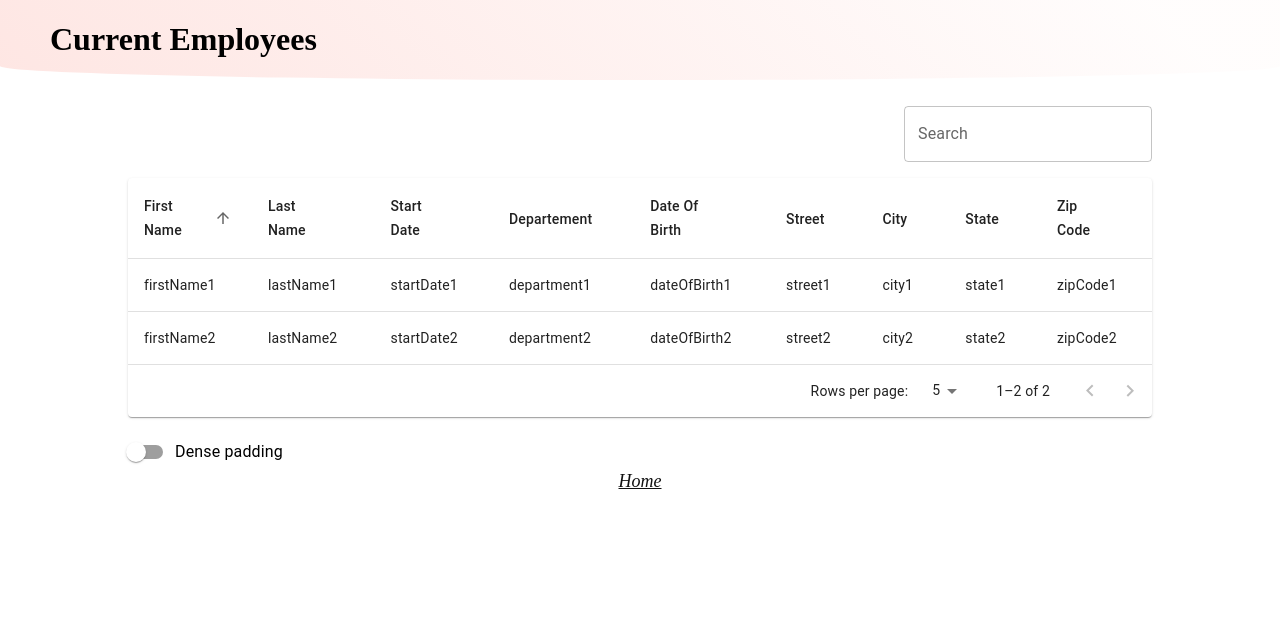
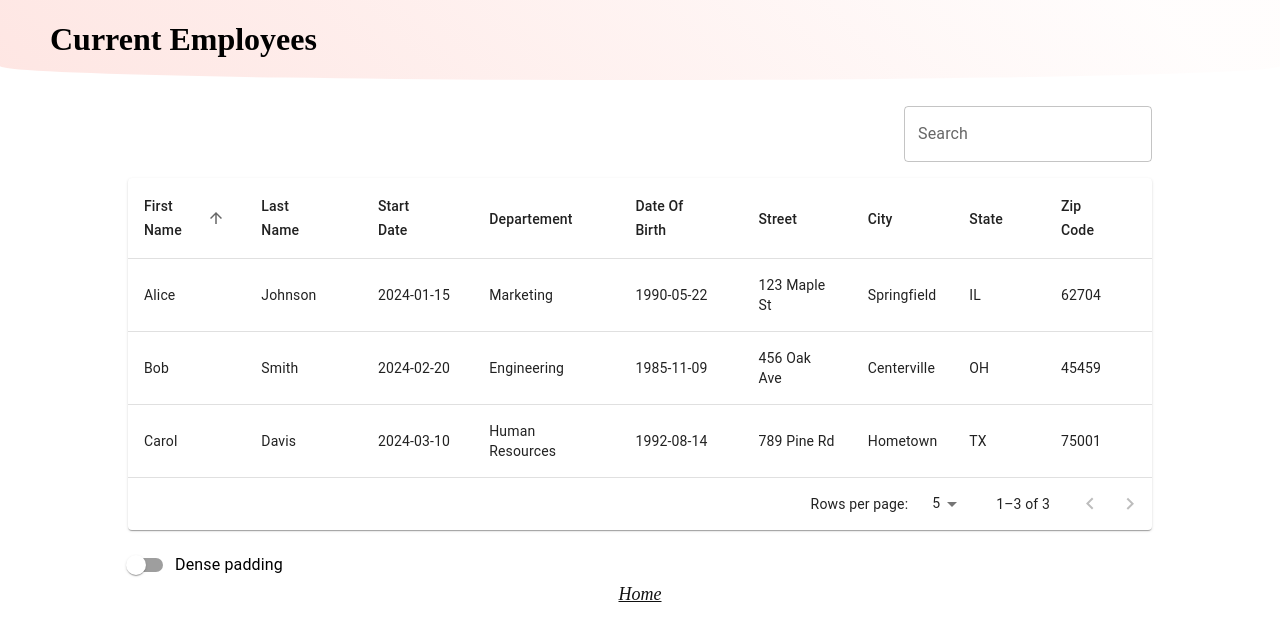
Before and after one commit to SamDASO/HRNet, a React (Vite) app: page /create in a window 1280 px wide. Shown: the top 638 px of the page. Built offline with nearby package versions, Linux system fonts and the light colour scheme.

Commit message:
local storage to save the data

```diff
--- a/src/api/api.js
+++ b/src/api/api.js
@@ -1,22 +1,9 @@
-import { setBirthday } from "../store/birthday";
-import { setStartDay } from "../store/startDay";
-import { setName } from "../store/name";
 
-
-export const updateBirthday = (birthday, dispatch) => {
-    if (birthday) {
-        dispatch(setBirthday(birthday));
-    }
+export const getFromLocalStorage = (key) => {
+    const data = localStorage.getItem(key);
+    return data ? JSON.parse(data) : [];
 }
 
-export const updateStartDay = (startDay, dispatch) => {
-    if (startDay) {
-        dispatch(setStartDay(startDay));
-    }
+export const saveToLocalStorage = (key, data) => {
+    localStorage.setItem(key, JSON.stringify(data));
 }
-
-export const updateUserName = (firstName, lastName, dispatch) => {
-    if (firstName || lastName) {
-        dispatch(setName({ firstName, lastName }));
-    }
-  };
--- a/src/components/CreateForm/createForm.jsx
+++ b/src/components/CreateForm/createForm.jsx
@@ -1,7 +1,6 @@
 import styles from "./createForm.module.scss"
 import { useState } from "react";
-import { useDispatch } from "react-redux";
-import { updateUserName, updateBirthday, updateStartDay } from "../../api/api";
+import { saveToLocalStorage } from "../../api/api";
 import { states } from "../../data/states";
 import { departments } from "../../data/departments";
 import DropDownMenu from "../DropDownMenu/dropDownMenu";
@@ -22,11 +21,17 @@ import Modal from "../Modal/modal";
 
 function CreateForm() {
 
-    const [newFirstName, setNewFirstName] = useState('');
-    const [newLastName, setNewLastName] = useState('');
-    const dispatch = useDispatch();
-    const [newBirthday, setNewBirthday] = useState(null);
-    const [newStartDay, setNewStartDay] = useState(null);
+    const [firstName, setFirstName] = useState('');
+    const [lastName, setLastName] = useState('');
+    const [startDay, setStartDay] = useState(null);
+    const [department, setDepartement] = useState('');
+    const [birthday, setBirthday] = useState(null);
+    const [street, setStreet] = useState('');
+    const [city, setCity] = useState('');
+    const [state, setState] = useState('');
+    const [zipCode, setZipCode] = useState('');
+
+
     const statesData = states;
     const departmentsData = departments;
 
@@ -37,9 +42,16 @@ function CreateForm() {
         setIsModalOpen(true);
 
         try {
-            updateUserName( newFirstName, newLastName, dispatch);
-            updateBirthday(newBirthday, dispatch);
-            updateStartDay(newStartDay, dispatch);
+            saveToLocalStorage("firstName", firstName)
+            saveToLocalStorage("lastName", lastName)
+            saveToLocalStorage("startDate", startDay)
+            saveToLocalStorage("department", department)
+            saveToLocalStorage("dateOfBirth", birthday)
+            saveToLocalStorage("street", street)
+            saveToLocalStorage("city", city)
+            saveToLocalStorage("state", state)
+            saveToLocalStorage("zipCode", zipCode)
+
         }catch (error) {
             console.error('Form error:', error);
             displayError();
@@ -60,7 +72,7 @@ function CreateForm() {
         return (
             <Modal>
                 <p>An error has occurred, please try again later </p>
-                <Button onclick={closeModal}>Close</Button>
+                <Button onClick={closeModal}>Close</Button>
             </Modal>
         )
     }
@@ -70,22 +82,22 @@ function CreateForm() {
 
         <div className={styles.subDiv}>
             <label htmlFor="first-name">First Name</label>
-            <input type="text" className={styles.input} id="first-name" value={newFirstName} onChange={(e) => setNewFirstName(e.target.value)}/>
+            <input type="text" className={styles.input} id="first-name"onChange={(e) => setFirstName(e.target.value)}/>
         </div>
 
         <div className={styles.subDiv}>
             <label htmlFor="last-name">Last Name</label>
-            <input type="text" className={styles.input} id="last-name" value={newLastName} onChange={(e) => setNewLastName(e.target.value)}/>
+            <input type="text" className={styles.input} id="last-name" onChange={(e) => setLastName(e.target.value)}/>
         </div>
 
         <DatePickerComponent
             label="Date of Birth"
-            onChangeFunction={(date) => setNewBirthday(date)}
+            onChangeFunction={(date) => setBirthday(date)}
         />
 
         <DatePickerComponent
             label="Start Date"
-            onChangeFunction={(date) => setNewStartDay(date)}
+            onChangeFunction={(date) => setStartDay(date)}
         />
 
         <fieldset className={styles.address}>
@@ -93,29 +105,29 @@ function CreateForm() {
 
             <div className={styles.subDiv}>
                 <label htmlFor="street">Street</label>
-                <input className={styles.input} id="street" type="text" />
+                <input className={styles.input} id="street" type="text" onChange={(e) => setStreet(e.target.value)}/>
             </div>
 
             <div className={styles.subDiv}>
                 <label htmlFor="city">City</label>
-                <input className={styles.input} id="city" type="text" />
+                <input className={styles.input} id="city" type="text" onChange={(e) => setCity(e.target.value)}/>
             </div>
 
-            <DropDownMenu data={statesData} dataName="State" />
+            <DropDownMenu data={statesData} dataName="State" selectedValue={state} onChangeFunction={(e) => setState(e.target.value)}/>
 
             <div className={styles.subDiv}>
                 <label htmlFor="zip-code">Zip Code</label>
-                <input className={styles.input} id="zip-code" type="number" />
+                <input className={styles.input} id="zip-code" type="number" onChange={(e) => setZipCode(e.target.value)}/>
             </div>
         </fieldset>
 
-        <DropDownMenu data={departmentsData} dataName="Department"/>
+        <DropDownMenu data={departmentsData} dataName="Department" selectedValue={department} onChangeFunction={(e) => setDepartement(e.target.value)}/>
 
-        <Button classStyle={styles.btnSubmit} onclick={openModal}>Save</Button>
+        <Button classStyle={styles.btnSubmit} onClick={openModal}>Save</Button>
 
         <Modal isOpen={isModalOpen}>
             <p>Employee Created!</p>
-            <Button onclick={closeModal} classStyle={styles.btnClose}>Close</Button>
+            <Button onClick={closeModal}>Close</Button>
         </Modal>
 
       </form>
--- a/src/components/CreateForm/createForm.module.scss
+++ b/src/components/CreateForm/createForm.module.scss
@@ -40,7 +40,3 @@
 .btnSubmit{
     align-self: center;
 }
-
-.btnClose{
-    max-width: 50%;
-}
--- a/src/components/DropDownMenu/dropDownMenu.jsx
+++ b/src/components/DropDownMenu/dropDownMenu.jsx
@@ -1,4 +1,3 @@
-import { useState } from "react";
 import InputLabel from '@mui/material/InputLabel';
 import MenuItem from '@mui/material/MenuItem';
 import FormControl from '@mui/material/FormControl';
@@ -12,15 +11,12 @@ import Select from '@mui/material/Select';
  * @param {string} props.data[].name - The name of the item.
  * @param {string} [props.data[].abbreviation] - The optional abbreviation of the item.
  * @param {string} props.dataName - The name of the drop down Menu that classify the data inside.
+ * @param {Function} props.onChangeFunction - The onChange function.
+ * @param {string} props.selectedValue - The value set by the user.
  * @returns {JSX.Element} The rendered DropDownMenu component.
 */
 
-function DropDownMenu({data, dataName}) {
-  const [selectedValue, setSelectedValue] = useState('');
-
-  const handleChange = (event) => {
-    setSelectedValue(event.target.value);
-  };
+function DropDownMenu({data, dataName, onChangeFunction, selectedValue}) {
 
   return (
     <FormControl variant="filled" sx={{ width:"100%" }}>
@@ -30,7 +26,7 @@ function DropDownMenu({data, dataName}) {
         id="select-small"
         value={selectedValue}
         label={dataName}
-        onChange={handleChange}
+        onChange={onChangeFunction}
       >
         {data.map((item, index)=> (
           <MenuItem key={index} value={item.name}>{item.name}</MenuItem>
--- /dev/null
+++ b/src/data/employees.js
@@ -0,0 +1,38 @@
+export const employeesData = [
+    {
+      id: 1,
+      firstName: 'Alice',
+      lastName: 'Johnson',
+      startDate: '2024-01-15',
+      department: 'Marketing',
+      dateOfBirth: '1990-05-22',
+      street: '123 Maple St',
+      city: 'Springfield',
+      state: 'IL',
+      zipCode: '62704',
+    },
+    {
+      id: 2,
+      firstName: 'Bob',
+      lastName: 'Smith',
+      startDate: '2024-02-20',
+      department: 'Engineering',
+      dateOfBirth: '1985-11-09',
+      street: '456 Oak Ave',
+      city: 'Centerville',
+      state: 'OH',
+      zipCode: '45459',
+    },
+    {
+      id: 3,
+      firstName: 'Carol',
+      lastName: 'Davis',
+      startDate: '2024-03-10',
+      department: 'Human Resources',
+      dateOfBirth: '1992-08-14',
+      street: '789 Pine Rd',
+      city: 'Hometown',
+      state: 'TX',
+      zipCode: '75001',
+    },
+  ];
--- a/src/main.jsx
+++ b/src/main.jsx
@@ -2,13 +2,9 @@ import React from "react";
 import ReactDOM from 'react-dom/client'
 import App from './App.jsx'
 import './index.module.scss'
-import { Provider } from "react-redux";
-import store from "./store/store.js";
 
 ReactDOM.createRoot(document.getElementById('root')).render(
   <React.StrictMode>
-    <Provider store={store}>
     <App />
-    </Provider>
   </React.StrictMode>,
 )
--- a/src/pages/Create/create.jsx
+++ b/src/pages/Create/create.jsx
@@ -3,35 +3,7 @@ import SortingTable from "../../components/SortingTable/sortingTable";
 import styles from "./create.module.scss";
 import {headCellsEmployeesData} from "../../data/headCells";
 import { Link } from "react-router-dom";
-
-//data test - needs to be replace with the real data
-const employeesData = [
-  {
-    id: 1,
-    firstName: 'firstName1',
-    lastName: 'lastName1',
-    startDate: 'startDate1',
-    department: 'department1',
-    dateOfBirth: 'dateOfBirth1',
-    street: 'street1' ,
-    city: 'city1',
-    state: 'state1',
-    zipCode: 'zipCode1',
-  },
-  {
-    id: 2,
-    firstName: 'firstName2',
-    lastName: 'lastName2',
-    startDate: 'startDate2',
-    department: 'department2',
-    dateOfBirth: 'dateOfBirth2',
-    street: 'street2' ,
-    city: 'city2',
-    state: 'state2',
-    zipCode: 'zipCode2',
-  },
-
-];
+import { employeesData } from "../../data/employees";
 
 /**
  * Create page. This component renders the create employee page.
--- a/src/store/birthday.js
+++ /dev/null
@@ -1,25 +0,0 @@
-import { createSlice } from "@reduxjs/toolkit";
-
-
-const initialState = {
-  birthday: localStorage.getItem('birthday'),
-}
-
-const birthdaySlice = createSlice({
-    name: 'birthday',
-    initialState,
-    reducers: {
-        setBirthday: (state, action) => {
-            state.birthday = action.payload;
-            localStorage.setItem('birthday', action.payload);
-        },
-
-        clearBirthday: (state) => {
-            state.birthday = null;
-            localStorage.removeItem('birthday');
-        },
-    }
-})
-
-export const {setBirthday, clearBirthday} = birthdaySlice.actions
-export default birthdaySlice.reducer;
--- a/src/store/name.js
+++ /dev/null
@@ -1,29 +0,0 @@
-import { createSlice } from "@reduxjs/toolkit";
-
-
-  const initialState= {
-    firstName: localStorage.getItem('firstName'),
-    lastName: localStorage.getItem('lastName'),
-  };
-
-const nameSlice = createSlice({
-    name: 'name',
-    initialState,
-    reducers: {
-        setName: (state, action) => {
-            state.firstName = action.payload.firstName;
-            state.lastName = action.payload.lastName;
-            localStorage.setItem('firstName', action.payload.firstName);
-            localStorage.setItem('lastName', action.payload.lastName);
-          },
-          clearName: (state) => {
-            state.firstName = null;
-            state.lastName = null;
-            localStorage.removeItem('firstName');
-            localStorage.removeItem('lastName');
-          },
-    }
-})
-
-export const {setName, clearName} = nameSlice.actions
-export default nameSlice.reducer;
--- a/src/store/startDay.js
+++ /dev/null
@@ -1,25 +0,0 @@
-import { createSlice } from "@reduxjs/toolkit";
-
-
-const initialState = {
-  startDay: localStorage.getItem('birthday'),
-}
-
-const startDaySlice = createSlice({
-    name: 'startDay',
-    initialState,
-    reducers: {
-        setStartDay: (state, action) => {
-            state.startDay = action.payload;
-            localStorage.setItem('startDay', action.payload);
-        },
-
-        clearStartDay: (state) => {
-            state.startDay = null;
-            localStorage.removeItem('startDay');
-        },
-    }
-})
-
-export const {setStartDay, clearStartDay} = startDaySlice.actions
-export default startDaySlice.reducer;
--- a/src/store/store.js
+++ /dev/null
@@ -1,15 +0,0 @@
-import { configureStore } from '@reduxjs/toolkit';
-import birthdayReducer from './birthday';
-import startDayReducer from './startDay';
-import nameReducer from './name'
-
-const store = configureStore({
-  reducer: {
-    birthday: birthdayReducer,
-    startDay: startDayReducer,
-    name: nameReducer,
-  },
-});
-
-
-export default store;
```
